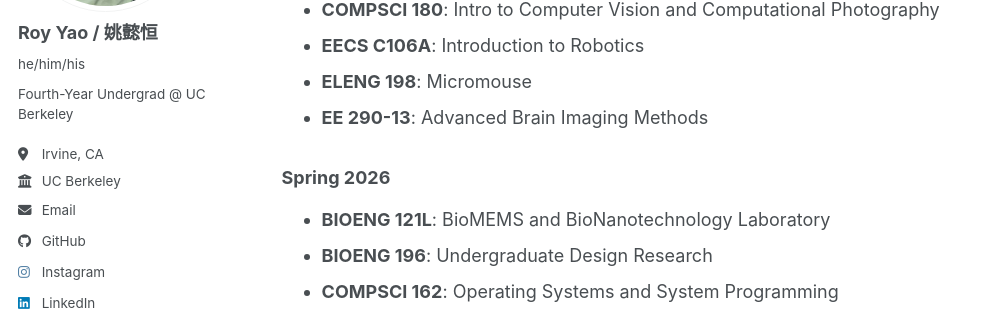
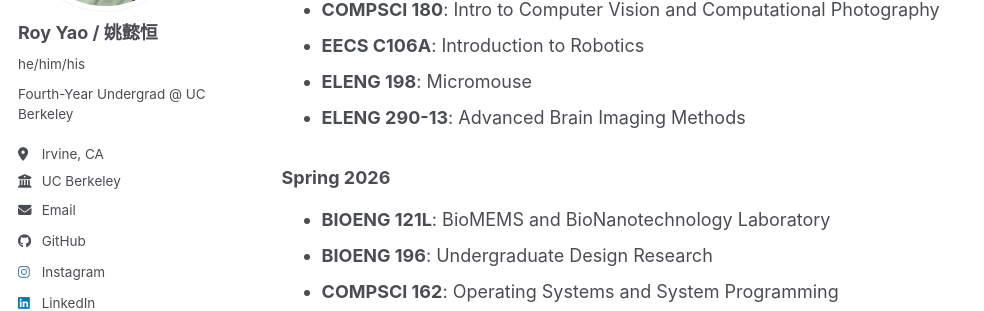
Before and after one commit to royyaoyh/royyaoyh.github.io, a Jekyll site: the page built from _pages/coursework.md, in a window 1280 px wide and 900 px high. Shown: the part 262-573 px from the top of the window, without its empty margins (0-984 px from the left). Built offline with Jekyll 4.4.1, drawn with Linux system fonts in a browser that asks for light colours; a script bundle is joined from its source files by our own code; library files that are not in the unit come from our copies.

Commit message:
small change in coursework

```diff
--- a/_pages/coursework.md
+++ b/_pages/coursework.md
@@ -11,7 +11,7 @@
 - **COMPSCI 180**: Intro to Computer Vision and Computational Photography
 - **EECS C106A**: Introduction to Robotics
 - **ELENG 198**: Micromouse
-- **EE 290-13**: Advanced Brain Imaging Methods
+- **ELENG 290-13**: Advanced Brain Imaging Methods
 
 ### Spring 2026
 - **BIOENG 121L**: BioMEMS and BioNanotechnology Laboratory
```
